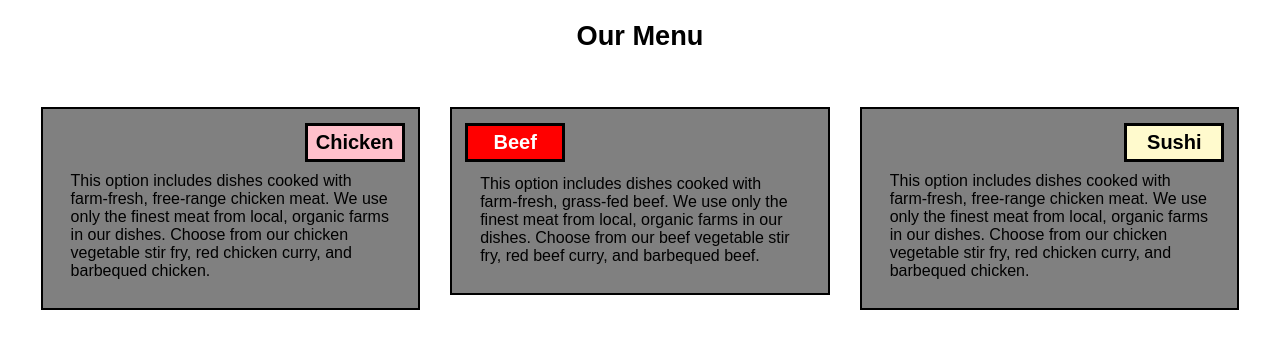
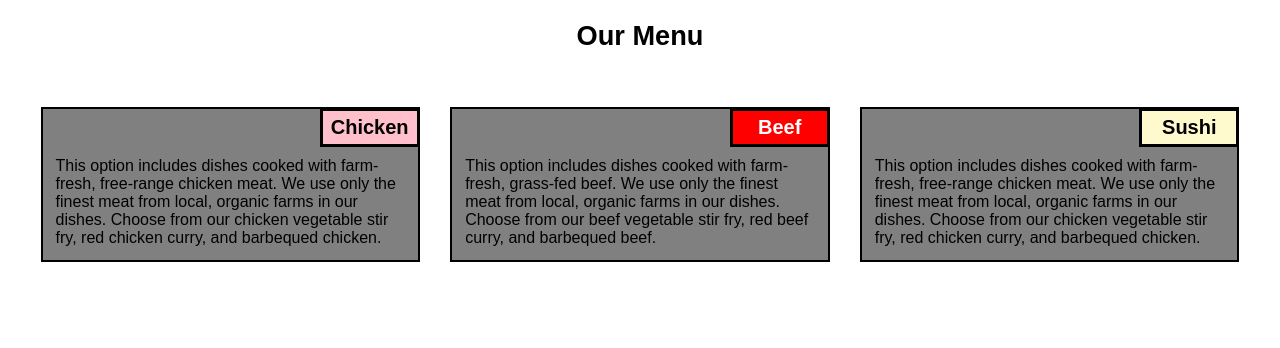
Before and after one commit to LGwireless23/coursera-assignments, a plain HTML site: page index.html in a window 1280 px wide. Drawn offline with Linux system fonts and the light colour scheme.

Commit message:
fixing problem

```diff
--- a/CSS/styles.css
+++ b/CSS/styles.css
@@ -13,7 +13,6 @@ h1 {
 }
 
 div#container {
-<<<<<<< HEAD
   position: relative;
   padding: 15px;
 }
@@ -26,9 +25,6 @@ section {
   margin-right: auto;
   margin-bottom: auto;
   border: 2px solid black;
-=======
-        position: relative;
-        padding: 15px;
 }
 
 section {
@@ -39,7 +35,6 @@ section {
         margin-right: auto;
         margin-bottom: auto;
         border: 2px solid black;
->>>>>>> f0b3b9012aa0dc54b626aa7e8015b8a6f25f73a7
 }
 
 .content {
@@ -68,7 +63,6 @@ section {
 }
 
 .beef {
-<<<<<<< HEAD
   float: right;
   width: 100px;
   padding: 5px;
@@ -92,7 +86,6 @@ section {
   font-weight: bold;
   background-color: #FFFACD;
   color: black;
-=======
     float: right;
     width: 100px;
     padding: 5px;
@@ -116,7 +109,6 @@ section {
     font-weight: bold;
         background-color: #FFFACD;
           color: black;
->>>>>>> f0b3b9012aa0dc54b626aa7e8015b8a6f25f73a7
 }
 
 /* Simple Responsive Framework. */
```
